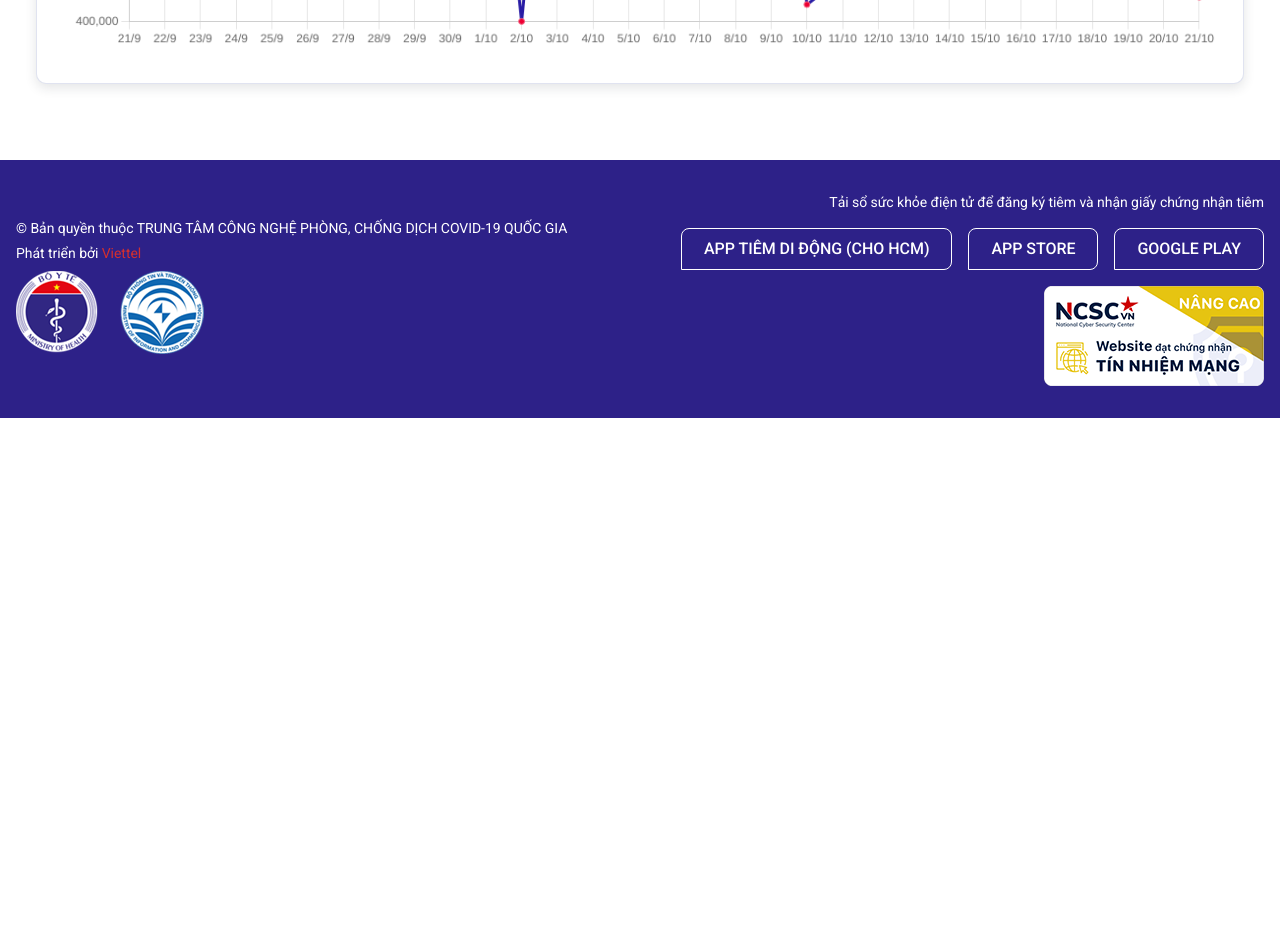
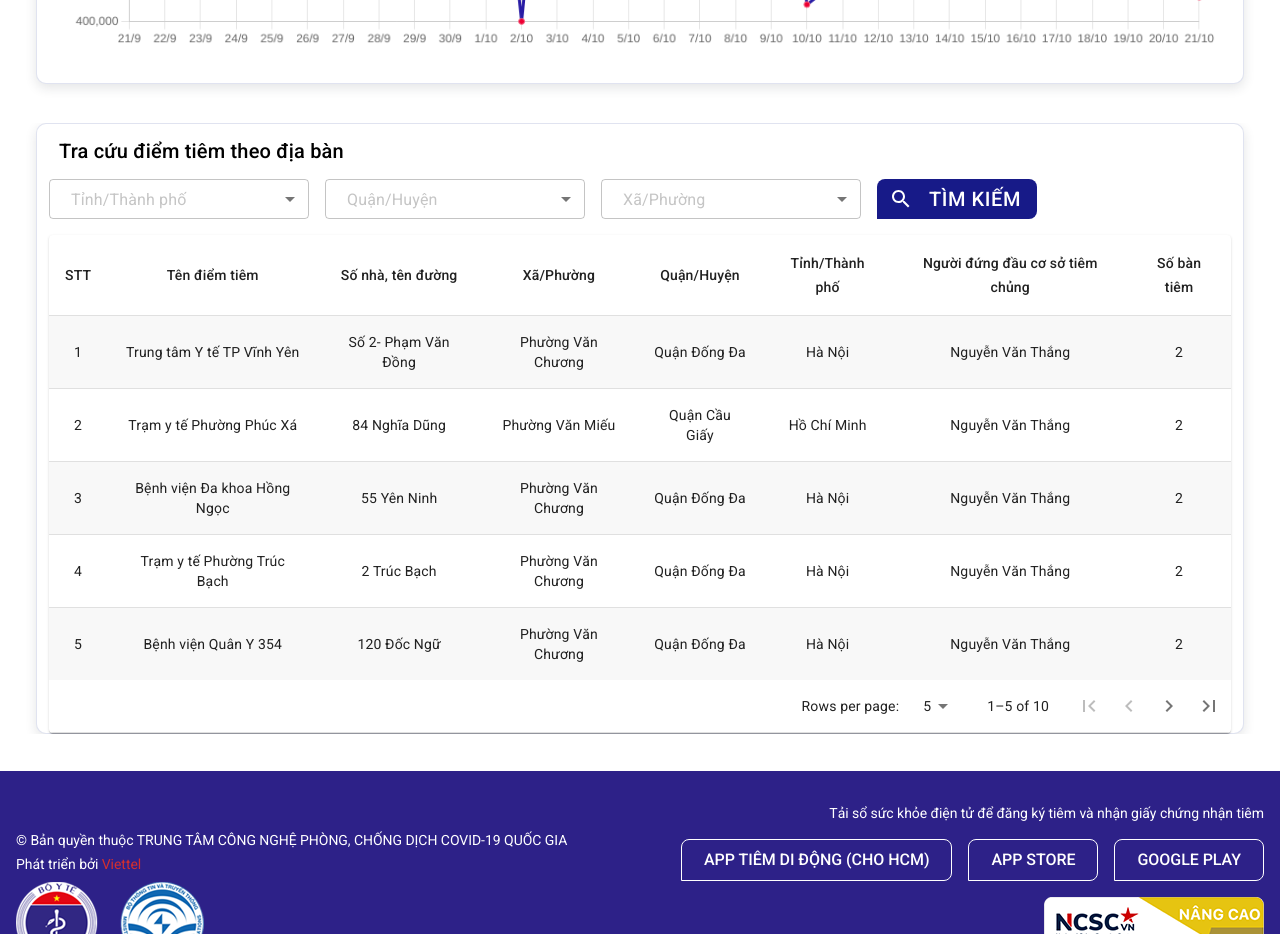
Before and after one commit to zinza-d2-training/datnt1-react, a React (Create React App) app: page / in a window 1280 px wide. Shown: the part 880-1814 px from the top of the page. Before the commit the page ends 1298 px from the top, so only its background shows below. Built offline with nearby package versions, Linux system fonts and the light colour scheme.

Commit message:
Update home.tsx

```diff
--- a/src/pages/home.tsx
+++ b/src/pages/home.tsx
@@ -17,7 +17,7 @@ const Home = () => {
       <Header />
       <AggregateInfo />
       <LineChart />
-      {/* <InjectionPoint /> */}
+      <InjectionPoint />
       <Footer />
     </HomeContainer>
   );
```
